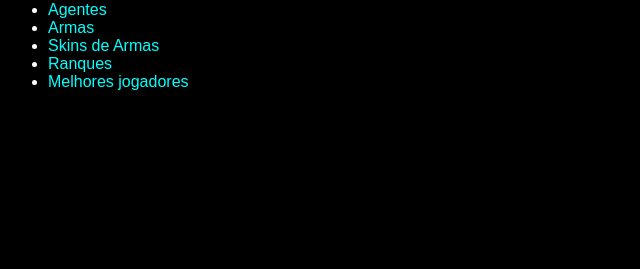
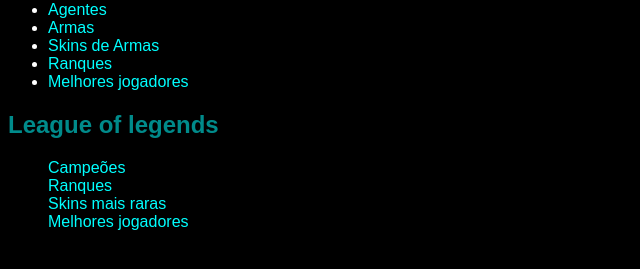
Before and after one commit to Dashbuster/Site-valorant, a plain HTML site: page index.html/index.html in a window 1280 px wide. Shown: the part 79-348 px from the top of the page, without its empty margins (0-640 px from the left). Drawn offline with Linux system fonts and the light colour scheme.

Commit message:
Update index.html

```diff
--- a/index.html/index.html
+++ b/index.html/index.html
@@ -29,6 +29,13 @@
     </font>
 
     </ul>
+    <h2 style="color: darkcyan;">League of legends</h2>
+    <ul>
+        <li><a href="https://www.leagueoflegends.com/pt-br/champions/">Campeões</a></li>
+        <li><a href="https://maisesports.com.br/lista-de-elos-do-lol/">Ranques</a></li>
+        <li><a href="https://ge.globo.com/esports/lol/noticia/2022/06/10/lol-confira-as-15-skins-mais-raras-do-jogo.ghtml">Skins mais raras</a></li>
+        <li><a href="https://www.leagueofgraphs.com/pt/rankings/summoners">Melhores jogadores</a></li>
+    </ul>
 
     <script src="list.js"></script>
 
```
